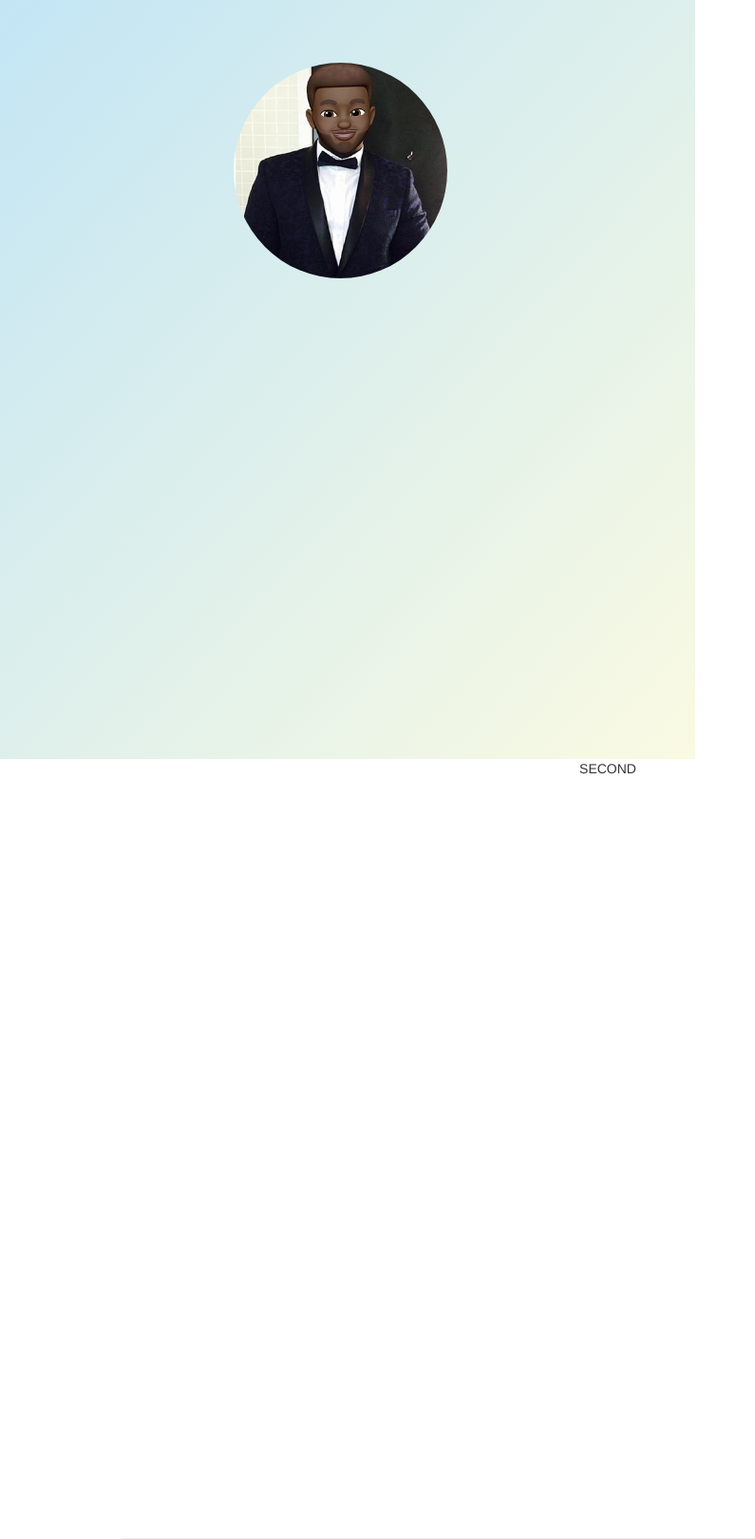
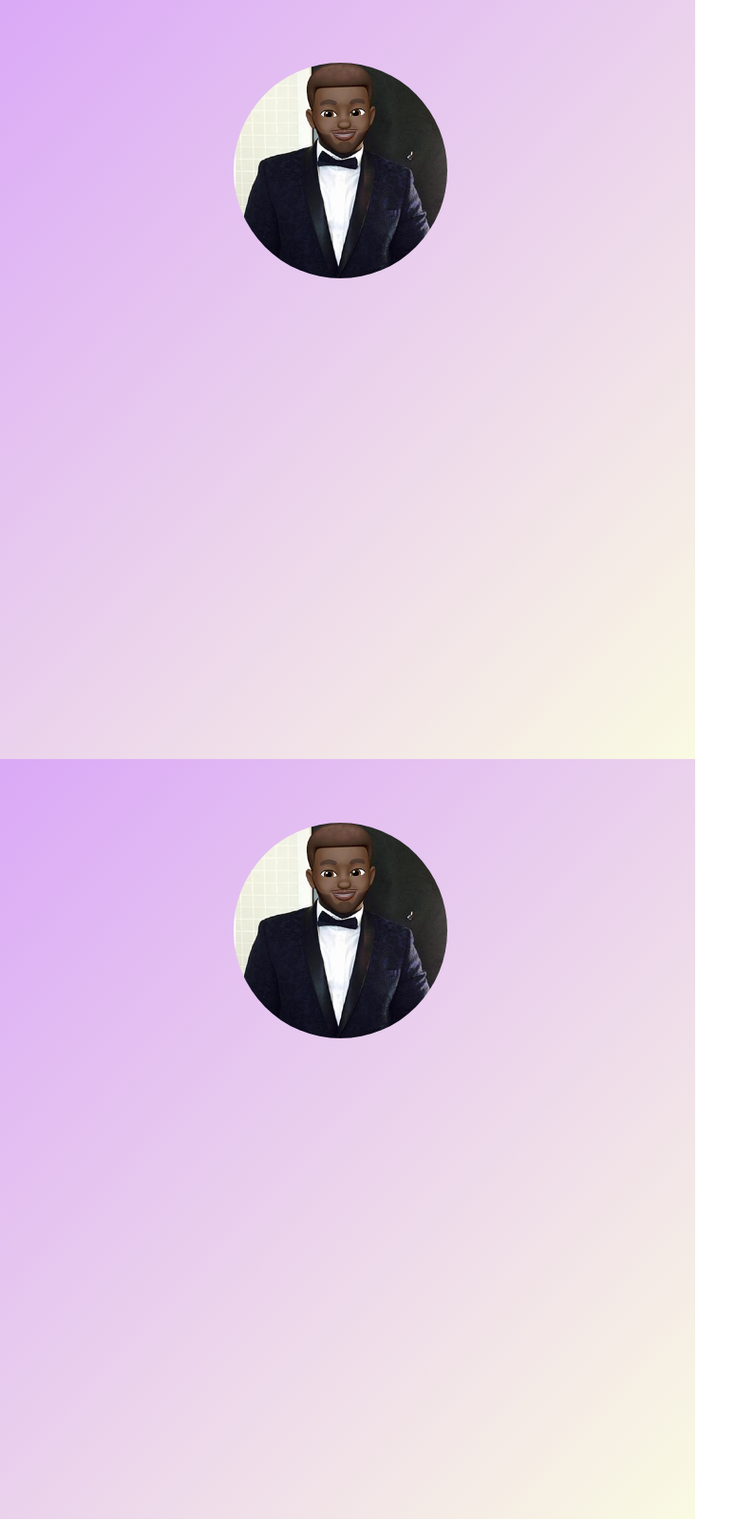
Before and after one commit to alexkwashie/porfolio, a Python web app: template templates/home.html in a window 1280 px wide. Shown: the part 801-2421 px from the top of the page at 95% size, without its empty margins (0-795 px from the left). After the commit the page ends 2400 px from the top, so only its background shows below. Run offline with Jinja, Linux system fonts and the light colour scheme; the template is opened without the code that fills it, so the values that code supplies are empty; some libraries are stand-ins or nearby versions.

Commit message:
Adding style to pages

```diff
--- a/templates/home.html
+++ b/templates/home.html
@@ -29,6 +29,7 @@
 <div class="col-6 ">
 	<h1>HELLO</h1>
 	<a href="#com">Jump</a>
+
 	<p> Hello, my name is Alexander Kwashie and I am a self taught Fullstack Developer with a passion for software development</p>
 
 	<p>After Graduation with a business Degree from the Universtiyt of Birmingham, I am currently
@@ -38,10 +39,12 @@
 
 <div class="col-6 new">
 		<img class= "slide" src="img1.jpeg" alt="">
-
+		<p class="main">Alexander Kwashie</p>
+		<p>Fullstack Developer</p>
 	</div>
 
 </div>
+
 
 <div class=" row Pages">
 
@@ -55,10 +58,22 @@
 
 
 
-<div class="Pages">SECOND</div><hr>
+<div class="row Pages">
+
+	<div class="col-7 sec1">
+			<img class= "slide" src="img1.jpeg" alt="">
+	</div>
+	<div class="col-5 sec2">
+
+	</div>
+
+
+</div>
+
 
 
 <script  type="text/javascript" src = appo.js></script>
+
 	</body>
 
 </html>
--- a/templates/style.css
+++ b/templates/style.css
@@ -1,14 +1,15 @@
 
 body, html {
-	height: 100%;
-	width: 100%
+	width: 100vw;
+  height: 100vh;
 
   }
 
 
 .Pages{
 	text-align: center;
-	height: 100%;
+  height: 100%;
+  width: 100%;
 
 }
 
@@ -84,6 +85,6 @@ img{
 
 
 .col-7.sec1{
-	background-image: linear-gradient(to bottom right, rgb(194, 229, 245), rgb(250, 250, 226));
+	background-image: linear-gradient(to bottom right, rgb(218, 168, 247), rgb(250, 250, 226));
 	height: 100%;
 }
```
Also changed, not shown: imgss/HTML_Logo.png (added), imgss/Javascript.png (added), imgss/bootstrap-stack-e1530246058846.png (added), imgss/css-logo.png (added), imgss/kisspng-c-programming-language-logo-microsoft-visual-stud-atlas-portfolio-5b89919299aab1.1956912415357423546294.jpg (added), imgss/nodejs-logo-png-nice-images-collection-node-js-desktop-wallpapers-370.png (added), imgss/py.png (added), imgss/sass.svg (added), 1 other file.
